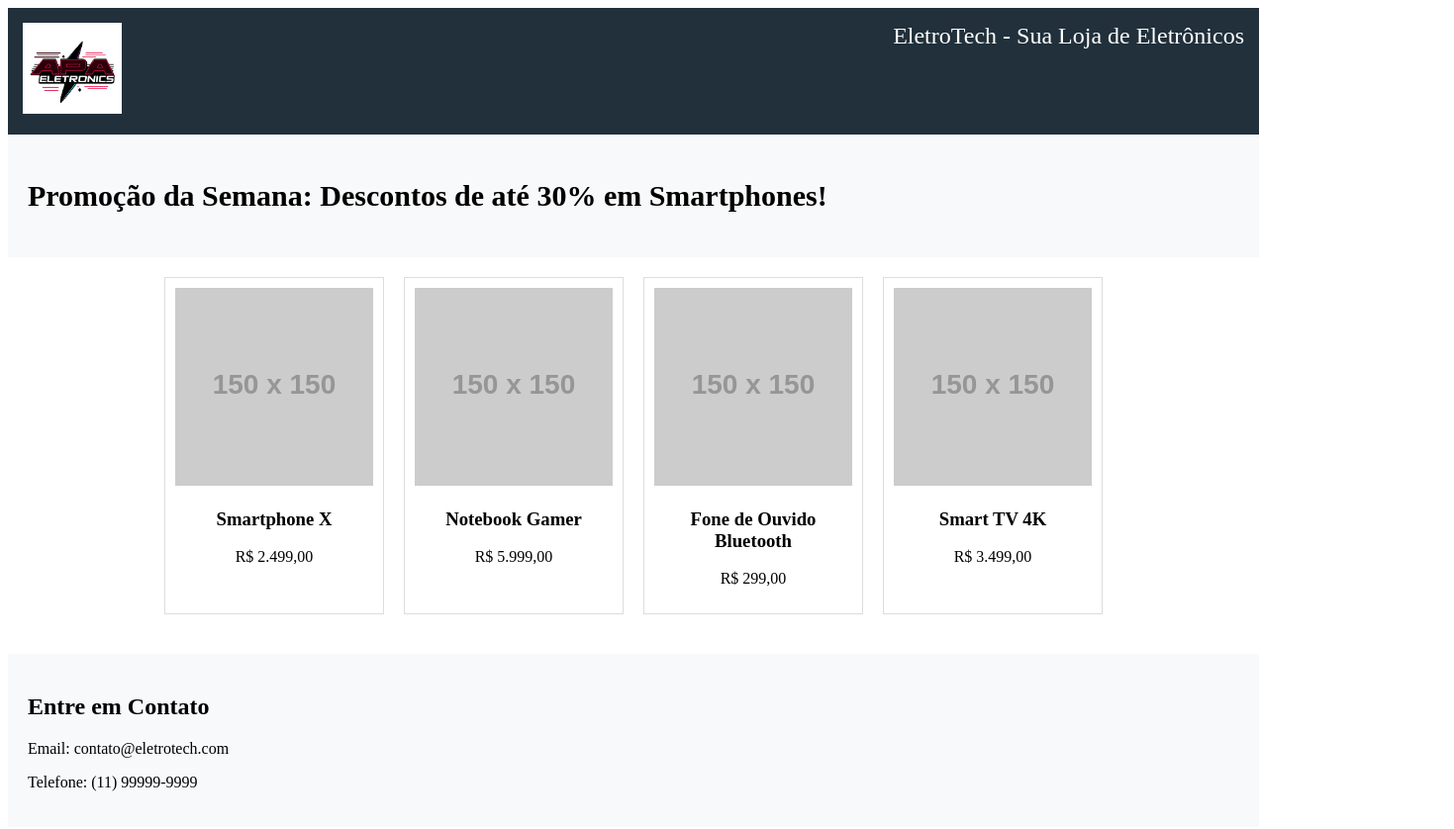
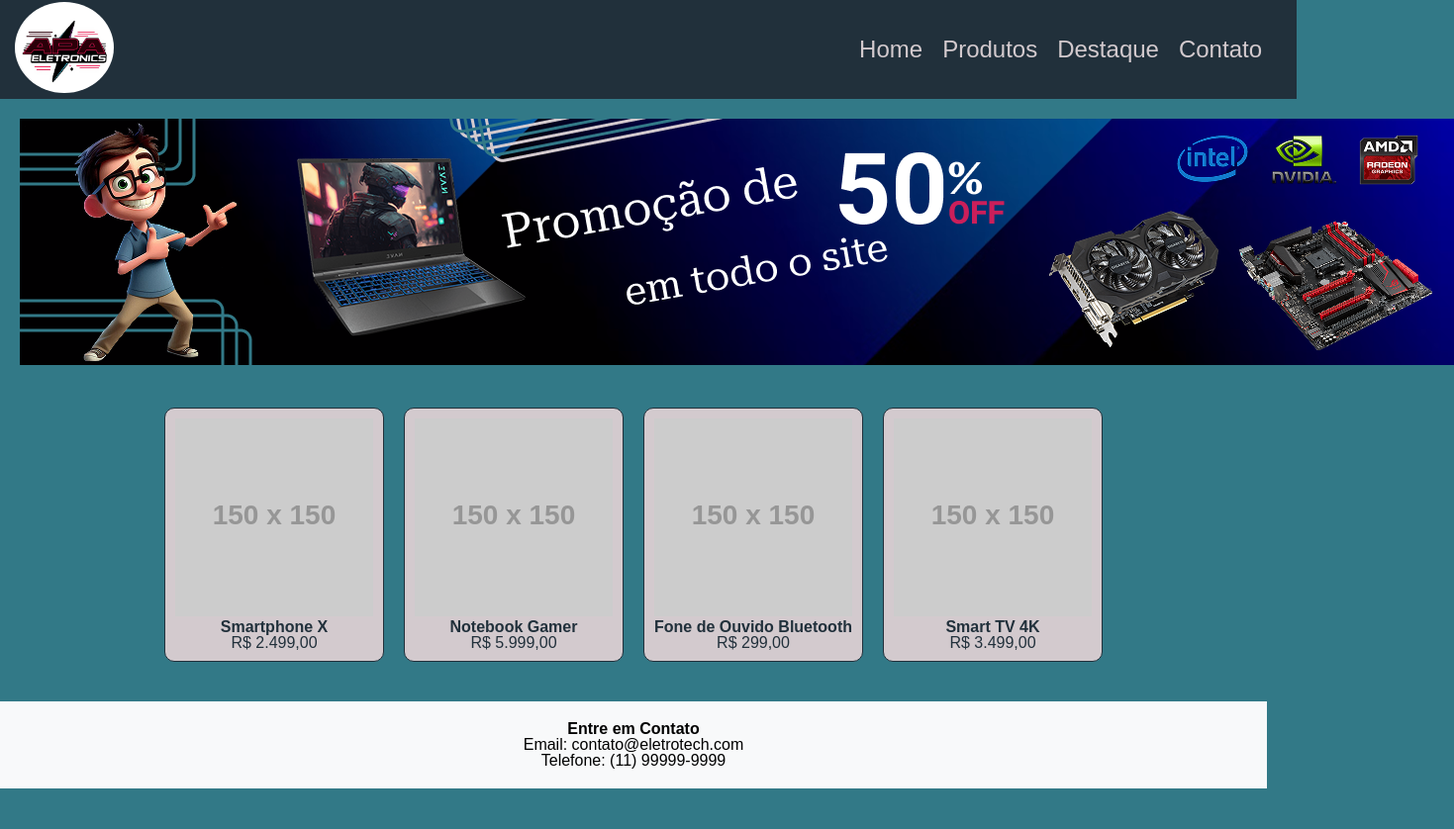
Before and after one commit to LeoRVergani/project_site_eletronicos, a plain HTML site: page index.html in a window 1280 px wide. Shown: the whole page at 99% size, 1469 px wide, since content can reach past the window. After the commit the page ends 800 px from the top, so only its background shows below. Drawn offline with Linux system fonts and the light colour scheme; placeholder pictures from the web are drawn by us.

Commit message:
:construction: add img - logo - banner

```diff
--- a/index.html
+++ b/index.html
@@ -4,19 +4,30 @@
     <meta charset="UTF-8">
     <meta name="viewport" content="width=device-width, initial-scale=1.0">
     <title>EletroTech - Loja de Eletrônicos</title>
+    <link rel="stylesheet" href="./src/reset.css">
     <link rel="stylesheet" href="./src/style.css">
+
     <link rel="shortcut icon" href="./src/img/favicon.png" type="image/x-icon">
 </head>
 <body>
     <header>
         <nav class="logo">
-            <img src="./src/img/logo.png" alt="logo" width="100px">
+            <div>
+                <img src="./src/img/logo.png" alt="logo">
+            </div>
+
+            <ul>
+                <li><a href="#">Home</a></li>
+                <li><a href="#">Produtos</a></li>
+                <li><a href="./pages/detaque.html">Destaque</a></li>
+                <li><a href="./pages/contato.html">Contato</a></li>
+            </ul>
+
         </nav>
-        EletroTech - Sua Loja de Eletrônicos
     </header>
 
     <div class="banner">
-        <h2>Promoção da Semana: Descontos de até 30% em Smartphones!</h2>
+        <img src="./src/img/banner.png" alt="banner">
     </div>
 
     <section class="produtos">
--- /dev/null
+++ b/src/reset.css
@@ -0,0 +1,53 @@
+/* http://meyerweb.com/eric/tools/css/reset/ */
+/* v1.0 | 20080212 */
+
+html, body, div, span, applet, object, iframe,
+h1, h2, h3, h4, h5, h6, p, blockquote, pre,
+a, abbr, acronym, address, big, cite, code,
+del, dfn, em, font, img, ins, kbd, q, s, samp,
+small, strike, strong, sub, sup, tt, var,
+b, u, i, center,
+dl, dt, dd, ol, ul, li,
+fieldset, form, label, legend,
+table, caption, tbody, tfoot, thead, tr, th, td {
+	margin: 0;
+	padding: 0;
+	border: 0;
+	outline: 0;
+	font-size: 100%;
+	vertical-align: baseline;
+	background: transparent;
+}
+body {
+	line-height: 1;
+}
+ol, ul {
+	list-style: none;
+}
+blockquote, q {
+	quotes: none;
+}
+blockquote:before, blockquote:after,
+q:before, q:after {
+	content: '';
+	content: none;
+}
+
+/* remember to define focus styles! */
+:focus {
+	outline: 0;
+}
+
+/* remember to highlight inserts somehow! */
+ins {
+	text-decoration: none;
+}
+del {
+	text-decoration: line-through;
+}
+
+/* tables still need 'cellspacing="0"' in the markup */
+table {
+	border-collapse: collapse;
+	border-spacing: 0;
+}
--- a/src/style.css
+++ b/src/style.css
@@ -1,26 +1,61 @@
-#CB1F5A
-#36CACC
-#D3CACE
-#21303B
-#327987
+:root {
+    --cor1: #CB1F5A;
+    --cor2: #36CACC;
+    --cor3: #D3CACE;
+    --cor4: #21303B;
+    --cor5: #327987;
+}
 
 
 body {
     font-family: Arial, sans-serif;
+    background-color: var(--cor5);
     margin: 0;
     padding: 0;
     text-align: center;
 }
 header {
     display: flex;
-    justify-content: space-between;
-    background-color: #21303B;
-    color: white;
+    align-items: center;
+    width: 100%;
+    background-color: var(--cor4);
+    color:var(--cor3);
     padding: 15px;
     font-size: 24px;
+    height: 70px;
 }
+
+header img {
+    border-radius: 100%;
+    width: 100px;
+}
+
+header ul {
+    display: flex;
+}
+
+header li {
+    margin-right: 20px;
+}
+
+header a {
+    color: var(--cor3);
+    text-decoration: none;
+}
+
+header a:hover {
+    text-decoration: underline;
+}
+
+.logo {
+    display: flex;
+    align-items: center;
+    justify-content: space-between;
+    width: 1450px;
+}
+
 .banner {
-    background-color: #f8f9fa;
+    background-color: var(--cor5);
     padding: 20px;
     font-size: 20px;
 }
@@ -32,7 +67,10 @@ header {
     padding: 20px;
 }
 .produto {
-    border: 1px solid #ddd;
+    border: 1px solid var(--cor4);
+    color: var(--cor4);
+    background-color: var(--cor3);
+    border-radius: 10px;
     padding: 10px;
     width: 200px;
     text-align: center;
```
Also changed, not shown: src/img/banner.png (added).
